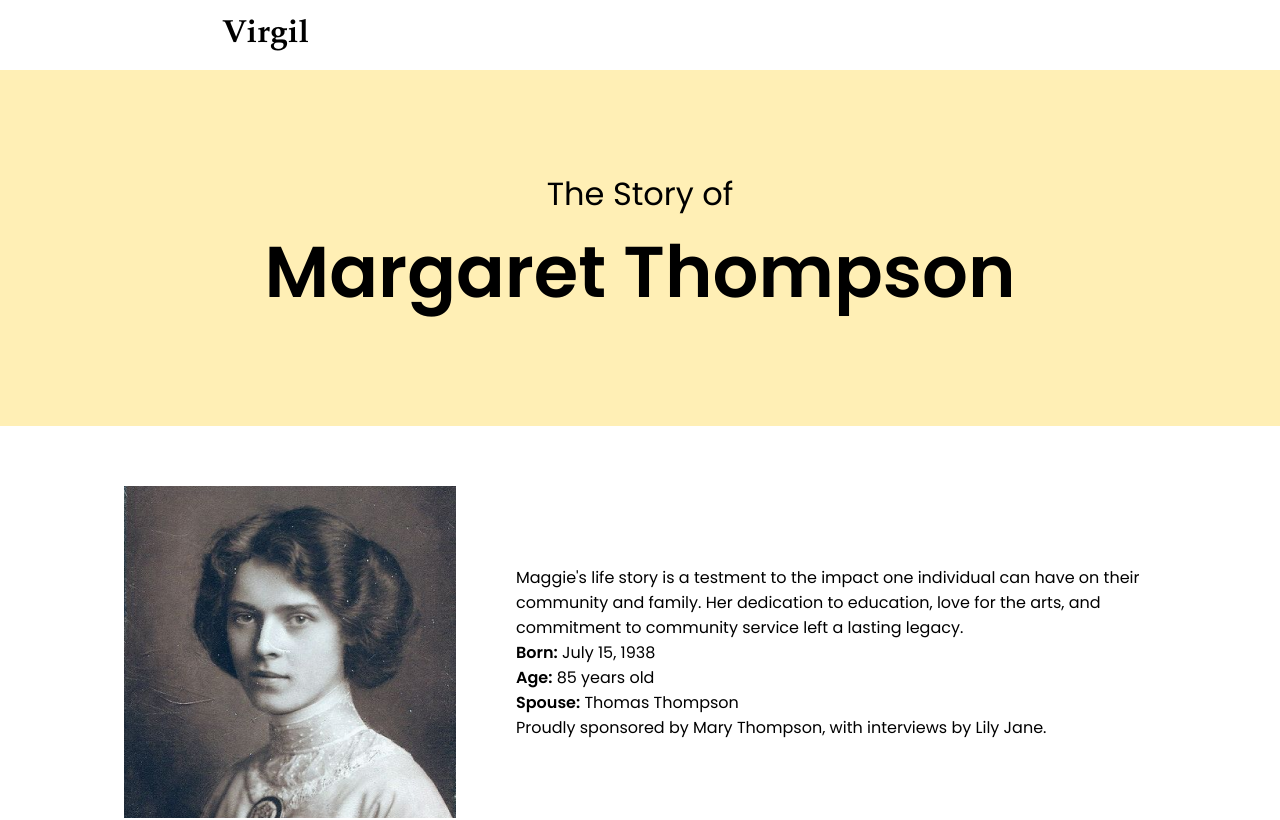
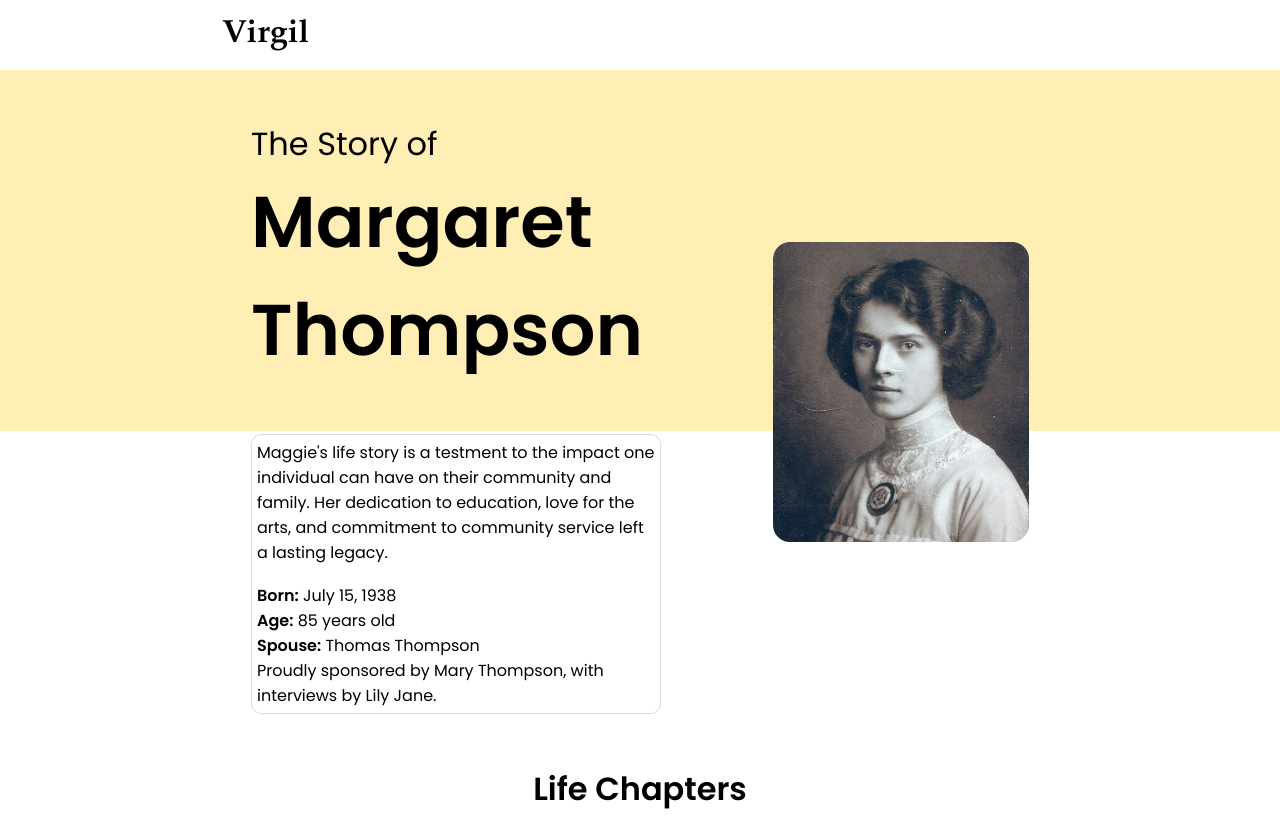
Before and after one commit to theonlyjajohn/TeamVirgil, a React (Create React App) app: page /demo in a window 1280 px wide. Shown: the top 820 px of the page. Built offline with nearby package versions, Linux system fonts and the light colour scheme.

Commit message:
styled demo page and fixed minor styling issues on the home page:

```diff
--- a/src/App.js
+++ b/src/App.js
@@ -3,7 +3,6 @@ import { BrowserRouter as Router, Route, Routes } from "react-router-dom";
 import { Navigate } from "react-router-dom";
 
 import Home from "./components/Home"; // Adjust the import path according to your project structure
-import DemoBackup from "./components/DemoBackup"; // Your product component, make sure this import points to the correct file
 import Demo from "./components/Demo";
 function App() {
   return (
--- a/src/components/Demo.css
+++ b/src/components/Demo.css
@@ -8,7 +8,7 @@
 }
 
 .life-chapters-container {
-  margin: 50px;
+  margin: 4%;
 }
 
 .header {
@@ -72,6 +72,29 @@ h1 {
   font-family: "Poppins", sans-serif;
 }
 
+.heading-container {
+  display: flex;
+  flex-direction: column;
+  justify-content: center; /* Center horizontally */
+  align-items: center; /* Center vertically */
+  background-color: #ffefb5;
+  width: 100%;
+  padding: 100px;
+  text-align: left;
+}
+/*
+.main-heading {
+  font-family: "Poppins", sans-serif;
+  font-weight: bold;
+  font-size: 72px;
+  margin: 0;
+}
+
+.sub-heading {
+  font-family: "Poppins", sans-serif;
+  font-size: 32px;
+}
+
 .content-container {
   display: flex;
   flex-direction: row;
@@ -87,17 +110,11 @@ h1 {
   text-align: left;
   width: 50%;
   margin-left: 60px;
-  /* add margin */
-}
 
-.heading-container {
-  display: flex;
-  flex-direction: column;
-  justify-content: center; /* Center horizontally */
-  align-items: center; /* Center vertically */
-  background-color: #ffefb5;
-  width: 100%;
-  padding: 100px;
+}*/
+
+.sub-heading-container {
+  width: 70%;
 }
 
 .main-heading {
@@ -105,16 +122,73 @@ h1 {
   font-weight: bold;
   font-size: 72px;
   margin: 0;
+  text-align: left; /* Center the title text */
 }
 
 .sub-heading {
   font-family: "Poppins", sans-serif;
   font-size: 32px;
+  text-align: left; /* Center the subtitle text */
+  margin-top: 20px; /* Add space between title and subtitle */
 }
 
-.testing {
-  color: yellow;
-  content: ">"; /* Caret symbol */
+.content-container {
+  display: flex;
+  flex-direction: row;
+  justify-content: center;
+  align-items: flex-start; /* Align items to the top */
+  margin-top: 60px;
+  max-width: 1200px; /* Limit the width and center it */
+  margin-left: auto;
+  margin-right: auto;
+}
+
+.content-text-container {
+  display: flex;
+  flex-direction: column;
+  justify-content: flex-start;
+  text-align: left;
+  width: 50%;
+  margin-left: 60px;
+}
+
+.heading-img {
+  border-radius: 10px;
+}
+
+/* Image styles */
+.overall-heading-container img {
+  width: 20%; /* Adjust as needed */
+  height: auto; /* Maintain aspect ratio */
+  border-radius: 10px; /* Match the border-radius from the screenshot */
+}
+
+.overall-heading-container {
+  display: flex;
+  flex-direction: row;
+  align-items: center;
+  justify-content: center;
+  background: linear-gradient(to bottom, #ffefb5 56%, transparent 50%);
+}
+
+.heading-text-container {
+  display: flex;
+  flex-direction: column;
+  width: 40%;
+  margin-right: 10px;
+}
+
+.heading-content-container {
+  text-align: left;
+  width: 80%;
+  border: 1px solid rgb(222, 218, 218);
+  border-radius: 10px;
+  padding: 5px;
+}
+
+.heading-title-container {
+  margin-bottom: 50px;
+  margin-top: 30px;
 }
 
 /* Additional styling for arrow containers if needed */
--- a/src/components/Demo.js
+++ b/src/components/Demo.js
@@ -4,6 +4,7 @@ import CarouselCard from "./CarouselCard";
 import MargaretThompson from "../images/margaret-thompson.png";
 import EarlyLife from "../images/early-life.png";
 import CollegeLife from "../images/college-life.png";
+import MargaretThompsonLarge from "../images/m-thompson-large.png";
 import CareerAndCommunity from "../images/career-and-community.png";
 
 import Carousel from "react-multi-carousel";
@@ -166,22 +167,24 @@ const Demo = () => {
         </nav>
       </header>
       <main className="main-content">
-        <div className="heading-container">
-          <div className="sub-heading"> The Story of </div>
-          <h1 className="main-heading"> Margaret Thompson</h1>
-        </div>
-        <div className="content-container">
-          <img
-            src={MargaretThompson}
-            alt="Black and white photo of Margaret Thompson"
-            style={{ width: "auto", height: "100%", objectFit: "cover" }}
-          />
-          <div className="content-text-container">
-            <p>
-              Maggie's life story is a testment to the impact one individual can
-              have on their community and family. Her dedication to education,
-              love for the arts, and commitment to community service left a
-              lasting legacy.
+        <div className="overall-heading-container">
+          <div className="heading-text-container">
+            <div className="heading-title-container">
+              <div className="sub-heading"> The Story of </div>
+              <h1 className="main-heading">
+                {" "}
+                Margaret <br></br>Thompson
+              </h1>
+            </div>
+            <div className="heading-content-container">
+              <p>
+                Maggie's life story is a testment to the impact one individual
+                can have on their community and family. Her dedication to
+                education, love for the arts, and commitment to community
+                service left a lasting legacy.
+              </p>
+              <br></br>
+
               <p>
                 <span style={{ fontWeight: "bold" }}>Born:</span> July 15, 1938
               </p>
@@ -196,57 +199,17 @@ const Demo = () => {
                 Proudly sponsored by Mary Thompson, with interviews by Lily
                 Jane.
               </p>
-            </p>
+            </div>
           </div>
+          <img
+            src={MargaretThompsonLarge}
+            alt="Black and white photo of Margaret Thompson"
+            style={{}}
+          />
         </div>
         <div className="life-chapters-container">
           <h1 style={{ marginBottom: "30px" }}>Life Chapters</h1>
 
-          {/* <div
-              style={{ width: "80%", marginLeft: "auto", marginRight: "auto" }}
-            >
-              <Carousel
-                ref={carouselRef}
-                swipeable={true}
-                draggable={false}
-                showDots={false}
-                responsive={responsive}
-                ssr={true} // means to render carousel on server-side.
-                infinite={false}
-                autoPlaySpeed={1000}
-                keyBoardControl={true}
-                customTransition="all .5"
-                transitionDuration={500}
-                containerClass="carousel-container"
-                removeArrowOnDeviceType={["tablet", "mobile"]}
-                dotListClass="custom-dot-list-style"
-                itemClass="carousel-item-padding-40-px"
-                afterChange={(previousSlide, { currentSlide }) =>
-                  changeSlide(previousSlide, currentSlide, items.length)
-                }
-              >
-                {items.map((item, index) => {
-                  const isCenter = index === activeIndex;
-                  console.log(activeIndex);
-                  return (
-                    <div
-                      className={`item ${isCenter ? "center" : ""}`}
-                      key={item.id}
-                    >
-                      <CarouselCard
-                        years={item.years}
-                        imageUrl={item.imageUrl}
-                        title={item.title}
-                        items={item.features}
-                      />
-                      {isCenter && (
-                        <button className="learn-more">Learn More</button>
-                      )}
-                    </div>
-                  );
-                })}
-              </Carousel>
-            </div>*/}
           <div className="carousel-container">
             <div
               style={{
--- a/src/components/Home.css
+++ b/src/components/Home.css
@@ -88,7 +88,7 @@
   display: flex;
   flex-direction: row;
   justify-content: center;
-  align-items: center;
+  align-items: baseline;
   width: 90%;
   margin: auto;
 }
@@ -103,13 +103,13 @@
   align-items: center;
   text-align: left;
   margin: 0 40px;
-  width: 20%;
+  width: 25%;
 }
 
 /* texts in the text column section - not reused*/
 .feature-title {
   font-size: 32px;
-  margin-bottom: 2px;
+  margin-bottom: 3%;
 }
 
 .feature-description {
--- a/src/components/Home.js
+++ b/src/components/Home.js
@@ -146,6 +146,7 @@ function Home() {
                 backgroundRepeat: "no-repeat", // The image will not tile
                 width: "100%",
                 height: "auto",
+                marginBottom: "2%",
               }}
             >
               How Virgil captures <br></br>your family story
```
Also changed, not shown: src/images/m-thompson-large.png (added).
